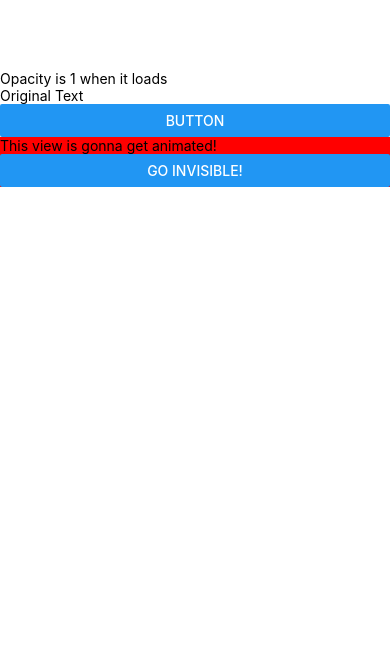
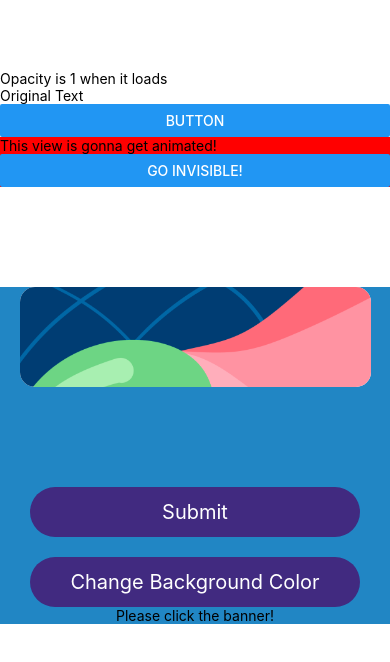
Before and after one commit to siyayang0420/FinalExam, a React Native app: screen / in a window 390 px wide. Shown: the top 662 px of the page. Built offline with nearby package versions, Linux system fonts and the light colour scheme.

Commit message:
added siya's animation assignment

```diff
--- /dev/null
+++ b/comps/Animation_S.js
@@ -0,0 +1,107 @@
+import React, {useState, useEffect} from 'react';
+import {
+  View,
+  Text,
+  Animated,
+  Button,
+  Image,
+  ScrollView,
+  TouchableOpacity,
+} from 'react-native';
+import styles from '../styles/styles';
+import PopUp from './PopUp';
+function Animation_S() {
+  const [showPopUp, setShowPopUp] = useState(false);
+  const [moveCardY] = useState(new Animated.Value(30));
+  const [txt, setTxt] = useState('Please click the banner!');
+  const [txtOp] = useState(new Animated.Value(0));
+  const [bgColor] = useState(new Animated.Value(1));
+  const aniBgColor = bgColor.interpolate({
+      inputRange:[0,1],
+      outputRange:["#FF8066", "#2186C4"]
+  })
+
+console.log(aniBgColor)
+  useEffect(() => {
+    Animated.timing(
+        moveCardY, {
+      toValue: -50,
+      duration: 1300,
+      delay:1500
+    }
+
+    ).start();
+  }, [showPopUp]);
+
+//2.render sec
+//run(fadeout) when txt change
+  useEffect(()=>{
+    Animated.timing(
+        txtOp,
+    {
+      toValue:0,
+      duration:1000,
+    }).start();
+},[txt]);
+//1. will render first
+//fade in when the page load
+useEffect(()=>{
+    Animated.timing(
+        txtOp,
+      {
+      toValue:1,
+      duration:1000,
+    }).start();
+},[]);
+
+  return (
+    <Animated.View style={[styles.bg, {backgroundColor:aniBgColor}]}>
+      <TouchableOpacity
+        style={styles.card}
+        onPress={() => {
+          setShowPopUp(!showPopUp);
+        }}>
+        <Image
+          style={styles.Img}
+          source={require('../asset/img_profile_banner.png')}
+        />
+      </TouchableOpacity>
+
+      <Animated.View style={[styles.bg, {top: moveCardY}]}>
+        {showPopUp ? <PopUp/> : null}
+      </Animated.View>
+
+      <View>
+        <TouchableOpacity
+          style={styles.btn}
+          onPress={() => {
+            setTxt('Submit!');
+          }}>
+          <Text style={styles.txtBtn}>Submit</Text>
+        </TouchableOpacity>
+        <TouchableOpacity
+          style={[styles.btn, {marginTop:20}]}
+          onPress={() => {
+           Animated.timing(
+               bgColor,
+               {
+                toValue:0,
+                duration:1000
+               }
+           ).start();
+          }}>
+          <Text style={[styles.txtBtn]}>Change Background Color</Text>
+        </TouchableOpacity>
+
+      </View>
+      <Animated.View style={{
+          opacity:txtOp
+      }}>
+        <Text>{txt}</Text>
+      </Animated.View>
+
+    </Animated.View>
+  );
+}
+
+export default Animation_S;
--- a/comps/Main.js
+++ b/comps/Main.js
@@ -1,13 +1,17 @@
 import React from 'react';
-import {View, Text} from 'react-native';
+import {View, Text, ScrollView} from 'react-native';
 import Animation_Ang from './Animation_Ang';
 import Animation_N from './Animation_N';
+import Animation_S from './Animation_S'
 
 function Main(){
     return(
         <View>
+            <ScrollView style={{height:'100%'}}>
             <Animation_N/>
             <Animation_Ang/>
+            <Animation_S/>
+            </ScrollView>
         </View>
     )
 }
--- /dev/null
+++ b/comps/PopUp.js
@@ -0,0 +1,31 @@
+import React, {useState} from 'react';
+import {
+  View,
+  Text,
+  Animated,
+  Button,
+  Image,
+  ScrollView,
+  TouchableOpacity,
+} from 'react-native';
+import styles from '../styles/styles';
+
+function PopUp(props) {
+  return (
+    <View style={styles.bg_PopUp}>
+      <View style={styles.card_PopUp}>
+        <View style={styles.profile_PopUp}></View>
+        <View style={styles.txt_PopUp}></View>
+        <View style={styles.txt_PopUp}></View>
+        <View style={styles.txt_PopUp}></View>
+        <TouchableOpacity
+        style={styles.desc_PopUp}
+        >
+
+        </TouchableOpacity>
+      </View>
+    </View>
+  );
+}
+
+export default PopUp;
--- /dev/null
+++ b/styles/styles.js
@@ -0,0 +1,83 @@
+import {StyleSheet} from 'react-native';
+
+var styles = StyleSheet.create({
+    bg:{
+        justifyContent:'center',
+        alignItems:'center',
+        marginTop:100,
+    },
+    bg_PopUp:{
+        justifyContent:'center',
+        alignItems:'center',
+    },
+    card:{
+        width:'90%',
+        height:100,
+        borderRadius:15,
+        backgroundColor:'#ffffff',
+        shadowColor:'#000000',
+        shadowOpacity:0.13,
+        shadowOffset:{y:0,x:5},
+        shadowRadius:9,
+        resizeMode:"cover",
+        // position:'absolute'
+    },
+    card_PopUp:{
+        width:330,
+        height:350,
+        borderRadius:15,
+        backgroundColor:'#ffffff',
+        shadowColor:'#000000',
+        shadowOpacity:0.13,
+        shadowOffset:{y:0,x:5},
+        shadowRadius:9,
+        alignItems:'center',
+        top:0
+    },
+    Img:{
+        borderRadius:15,
+        width:"100%",
+        height:"100%"
+    },
+    Img_PopUp:{
+        width:330,
+        height:300,
+        borderRadius:15
+    },
+    profile_PopUp:{
+        width:70,
+        height:70,
+        borderRadius:50,
+        backgroundColor:'#fab',
+        marginTop:30,
+        marginBottom:40
+    },
+    txt_PopUp:{
+        width:200,
+        height:10,
+        backgroundColor:'#d3d3d3',
+        marginBottom:20,
+        borderRadius:20
+    },
+    desc_PopUp:{
+        width:200,
+        height:80,
+        borderRadius:5,
+        backgroundColor:'#ECECEC'
+    },
+    btn:{
+        width:330,
+        height:50,
+        backgroundColor:'#412A80',
+        borderRadius:40,
+        alignItems:'center',
+        justifyContent:'center',
+    },
+    txtBtn:{
+        color:'#ffffff',
+        fontSize:20
+    }
+
+})
+
+export default styles;
```
Also changed, not shown: asset/img_profile_banner.png (added), 1 other file (tests, documents, lock files or other folders).
